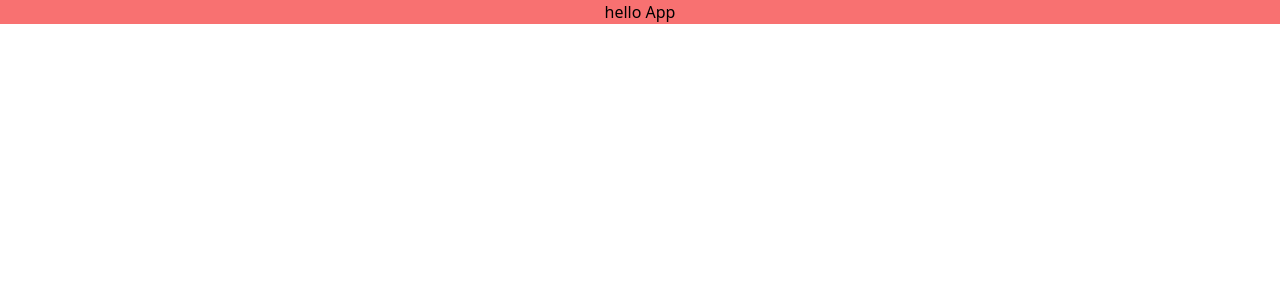
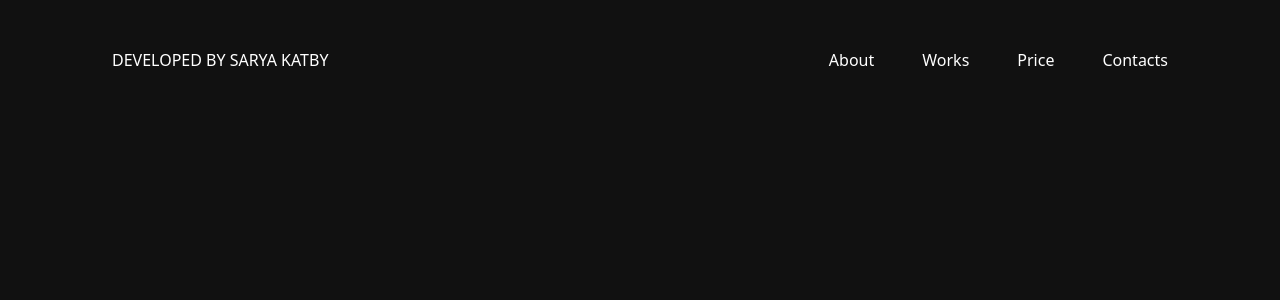
Before and after one commit to SaryaKatbi/lamp-portfolio, a React (Vite) app: page / in a window 1280 px wide. Shown: the top 300 px of the page. Built offline with nearby package versions, Linux system fonts and the light colour scheme.

Commit message:
adding nav bar

```diff
--- a/src/App.tsx
+++ b/src/App.tsx
@@ -1,7 +1,24 @@
 const App = () => {
   return (
-    <div className="flex items-center justify-center bg-red-400">
-      <h1>hello App</h1>
+    <div className="px-28">
+      <nav className="flex h-[120px] items-center justify-between">
+        <a href="https://github.com/SaryaKatbi">DEVELOPED BY SARYA KATBY</a>
+
+        <ul className="flex gap-x-12">
+          <li>
+            <a href="/about">About</a>
+          </li>
+          <li>
+            <a href="/works">Works</a>
+          </li>
+          <li>
+            <a href="/price">Price</a>
+          </li>
+          <li>
+            <a href="/contacts">Contacts</a>
+          </li>
+        </ul>
+      </nav>
     </div>
   );
 };
--- a/src/index.css
+++ b/src/index.css
@@ -13,4 +13,7 @@ html {
 body {
   margin: 0;
   padding: 0;
+
+  background-color: rgb(17, 17, 17);
+  color: rgb(255, 255, 255);
 }
--- a/tailwind.config.js
+++ b/tailwind.config.js
@@ -2,7 +2,17 @@
 export default {
   content: ["./index.html", "./src/**/*.{js,ts,jsx,tsx}"],
   theme: {
-    extend: {},
+    extend: {
+      backgroundImage: {
+        "gradient-radial": "radial-gradient(var(--tw-gradient-stops))",
+      },
+
+      colors: {
+        centerWhite: "rgba(255, 255, 255, 0.3)",
+        middleWhite: "rgba(255, 255, 255, 0)",
+        outWhite: "rgba(255, 255, 255, 0)",
+      },
+    },
   },
   plugins: [],
 };
```
